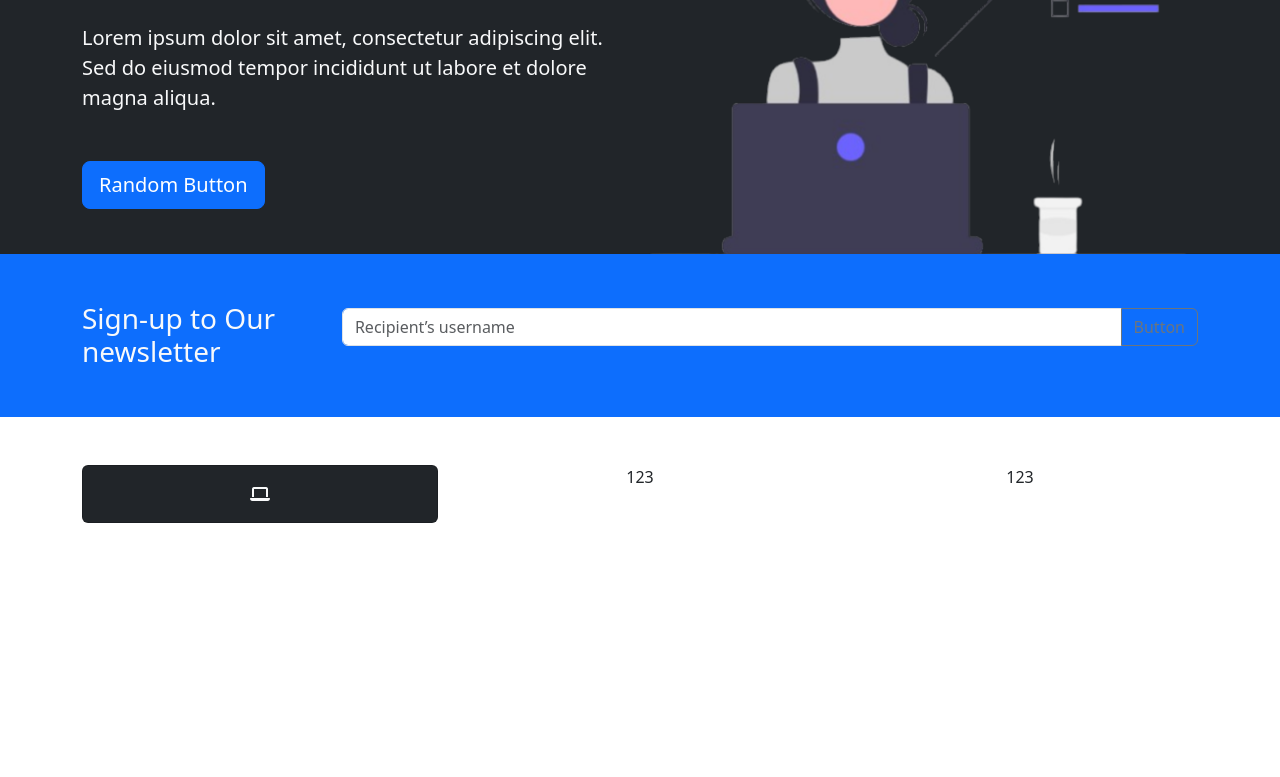
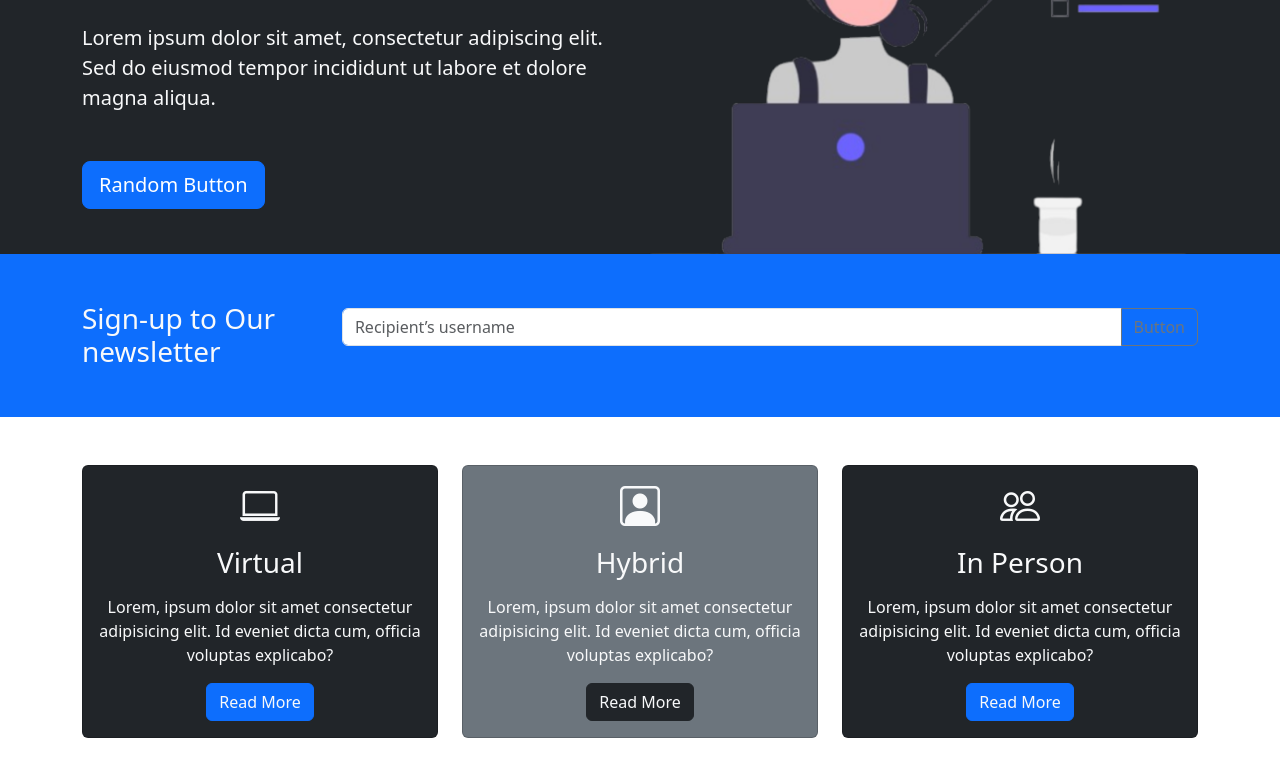
Before and after one commit to JRyan-123/bootstrap, a plain HTML site: page index.html in a window 1280 px wide. Shown: the part 237-1014 px from the top of the page. Before the commit the page ends 808 px from the top, so only its background shows below. Drawn offline with nearby package versions, Linux system fonts and the light colour scheme.

Commit message:
add boxes

```diff
--- a/index.html
+++ b/index.html
@@ -5,9 +5,8 @@
     <meta charset="utf-8">
     <meta name="viewport" content="width=device-width, initial-scale=1">
     <title>Bootstrap demo</title>
-    <!-- font awesome icon cdn -->
-    <script src='https://kit.fontawesome.com/a076d05399.js' crossorigin='anonymous'></script>
-    <!-- bootsrap css cdn -->
+    <!-- bootstrap icon cdn -->
+    <link rel="stylesheet" href="https://cdn.jsdelivr.net/npm/bootstrap-icons@1.13.1/font/bootstrap-icons.min.css">    <!-- bootsrap css cdn -->
     <link href="https://cdn.jsdelivr.net/npm/bootstrap@5.3.7/dist/css/bootstrap.min.css" rel="stylesheet"
         integrity="sha384-LN+7fdVzj6u52u30Kp6M/trliBMCMKTyK833zpbD+pXdCLuTusPj697FH4R/5mcr" crossorigin="anonymous">
 </head>
@@ -80,12 +79,48 @@
                 <div class="col-md">
                     <div class="card bg-dark text-light">
                         <div class="card-body text-center">
-                            <i class='fas fa-laptop'></i>
+                            <div class="h1 mb-3">
+                                <i class="bi bi-laptop"></i>
+                            </div>
+                        <h3 class="card-title mb-3">Virtual</h3>
+                        <p class="card-text mb-3">
+                            Lorem, ipsum dolor sit amet consectetur adipisicing
+                             elit. Id eveniet dicta cum, officia voluptas explicabo?
+                        </p>
+                        <a href="#" class="btn btn-primary text-light">Read More</a>
                         </div>
                     </div>
                 </div>
-                <div class="col-md">123</div>
-                <div class="col-md">123</div>
+                <div class="col-md">
+                    <div class="card bg-secondary text-light">
+                        <div class="card-body text-center">
+                            <div class="h1 mb-3">
+                                <i class="bi bi-person-square"></i>
+                            </div>
+                        <h3 class="card-title mb-3">Hybrid</h3>
+                        <p class="card-text mb-3">
+                            Lorem, ipsum dolor sit amet consectetur adipisicing
+                             elit. Id eveniet dicta cum, officia voluptas explicabo?
+                        </p>
+                        <a href="#" class="btn btn-dark text-light">Read More</a>
+                        </div>
+                    </div>
+                </div>
+                <div class="col-md">
+                    <div class="card bg-dark text-light">
+                        <div class="card-body text-center">
+                            <div class="h1 mb-3">
+                                <i class="bi bi-people"></i>
+                            </div>
+                        <h3 class="card-title mb-3">In Person</h3>
+                        <p class="card-text mb-3">
+                            Lorem, ipsum dolor sit amet consectetur adipisicing
+                             elit. Id eveniet dicta cum, officia voluptas explicabo?
+                        </p>
+                        <a href="#" class="btn btn-primary text-light">Read More</a>
+                        </div>
+                    </div>
+                </div>
             </div>
         </div>
        </section>
```
